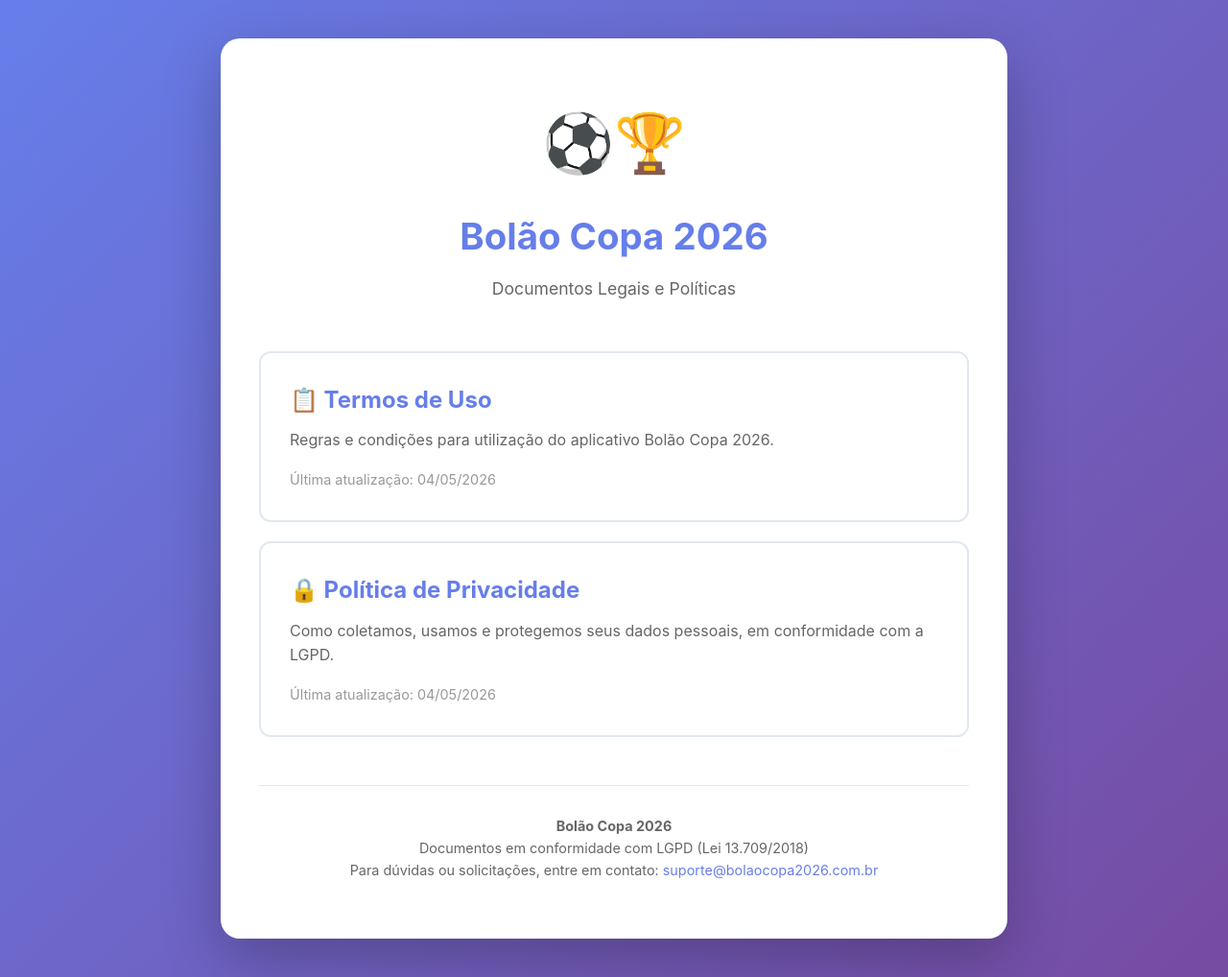
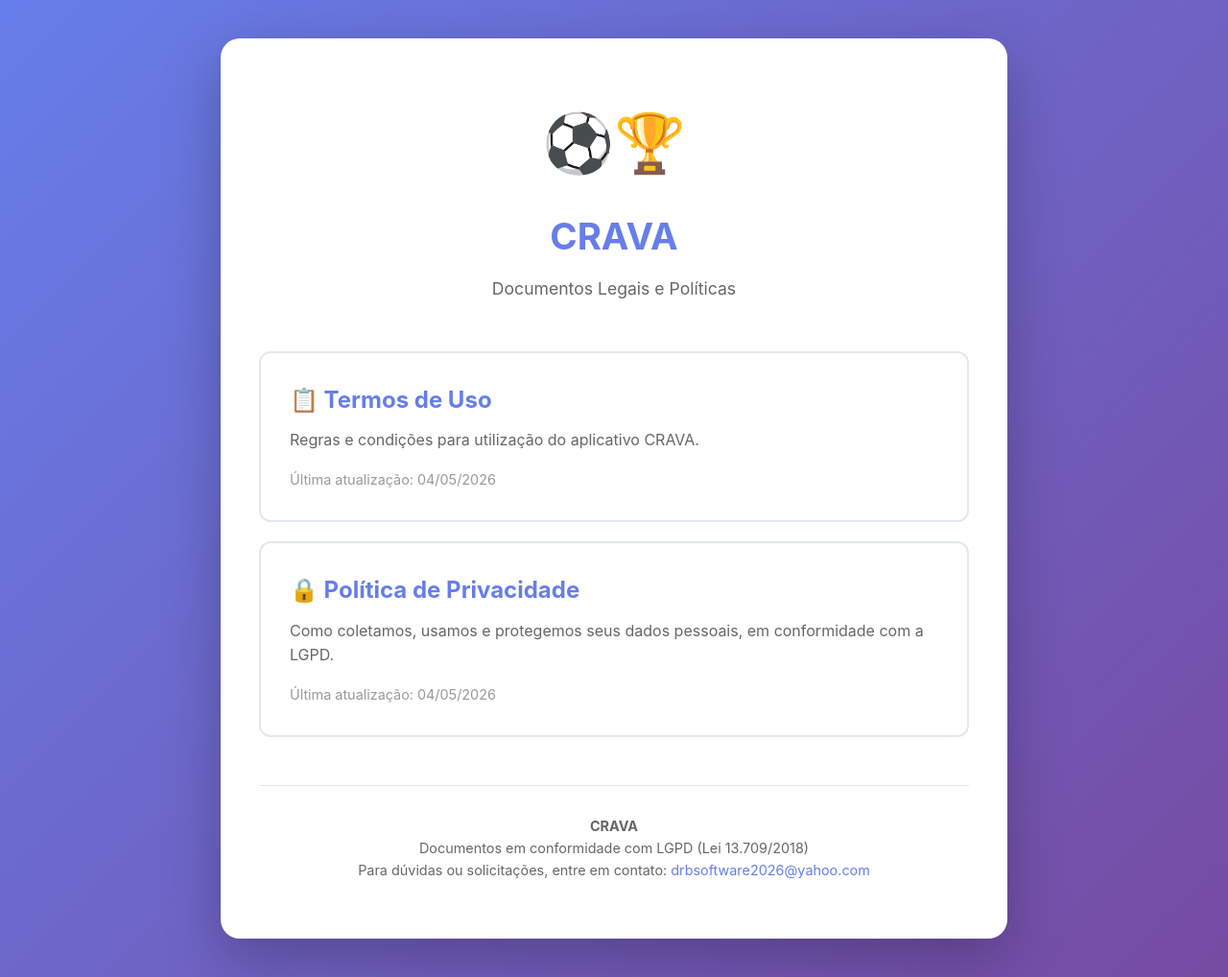
Before and after one commit to Drborba/bolao-copa-2026-legal, a plain HTML site: page index.html in a window 1280 px wide. Shown: the whole page at 96% size. Drawn offline with Linux system fonts and the light colour scheme.

Commit message:
Rename application from Bolão Copa 2026 to CRAVA

```diff
--- a/index.html
+++ b/index.html
@@ -4,7 +4,7 @@
     <meta charset="UTF-8">
     <meta name="viewport" content="width=device-width, initial-scale=1.0">
     <meta name="description" content="Documentos legais do aplicativo Bolão Copa 2026: Termos de Uso e Política de Privacidade em conformidade com a LGPD.">
-    <title>Bolão Copa 2026 - Documentos Legais</title>
+    <title>CRAVA - Documentos Legais</title>
 
     <!-- favicon opcional -->
     <!-- <link rel="icon" href="favicon.ico"> -->
@@ -129,14 +129,14 @@
 <div class="container">
     <div class="header">
         <div class="logo">⚽🏆</div>
-        <h1>Bolão Copa 2026</h1>
+        <h1>CRAVA</h1>
         <p class="subtitle">Documentos Legais e Políticas</p>
     </div>
 
     <div class="documents">
         <a href="termos-de-uso.html" class="doc-card" aria-label="Abrir Termos de Uso">
             <h2>📋 Termos de Uso</h2>
-            <p>Regras e condições para utilização do aplicativo Bolão Copa 2026.</p>
+            <p>Regras e condições para utilização do aplicativo CRAVA.</p>
             <span class="date">Última atualização: <span id="data-termos"></span></span>
         </a>
 
@@ -148,10 +148,10 @@
     </div>
 
     <div class="footer">
-        <p><strong>Bolão Copa 2026</strong></p>
+        <p><strong>CRAVA</strong></p>
         <p>Documentos em conformidade com LGPD (Lei 13.709/2018)</p>
         <p>Para dúvidas ou solicitações, entre em contato:
-            <a href="mailto:suporte@bolaocopa2026.com.br">suporte@bolaocopa2026.com.br</a>
+            <a href="mailto:drbsoftware2026@yahoo.com">drbsoftware2026@yahoo.com</a>
         </p>
     </div>
 </div>
```
